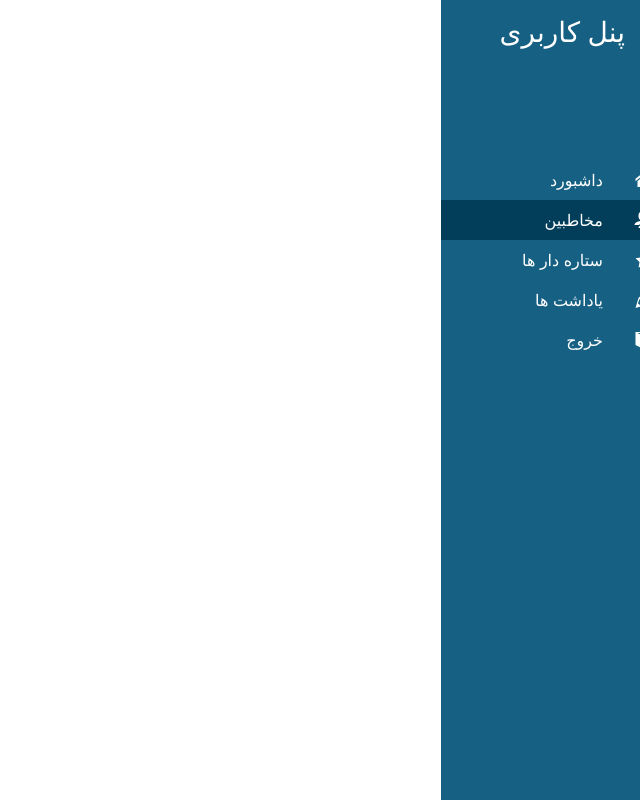
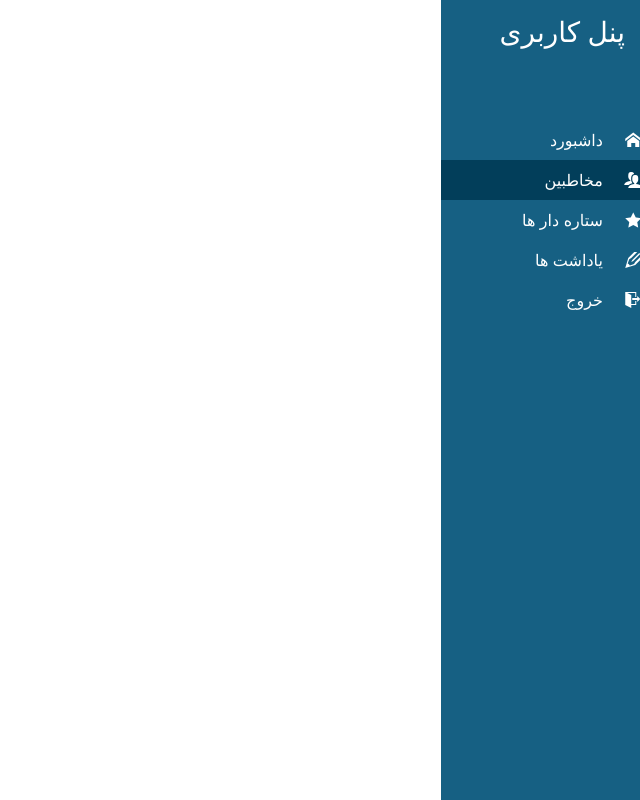
Before and after one commit to lotfazardev/reactPhonebook, a React (Create React App) app: page / in a window 1280 px wide. Shown: the whole page, without its empty margins (640-1280 px from the left). Built offline with nearby package versions, Linux system fonts and the light colour scheme.

Commit message:
adjust space in leftnav

```diff
--- a/src/Components/Navbar/RightNavContainerCompo/RightNavContainer.scss
+++ b/src/Components/Navbar/RightNavContainerCompo/RightNavContainer.scss
@@ -6,10 +6,10 @@
     }
 }
 #nav-row-title{
-    height: 20%;
+    height: 15%;
 }
 #nav-row-items{
-    height: 80%;
+    height: 85%;
 }
 
 @media only screen and (max-width: 991px) {
--- a/src/Components/Navbar/RightNavItemCompo/RightNavItemCompo.js
+++ b/src/Components/Navbar/RightNavItemCompo/RightNavItemCompo.js
@@ -4,8 +4,8 @@ import './RightNavItemCompo.scss'
 function RightLeftNavItems(props) {
     let tmp = props.selected ? "nav-item-selected" : "";
     return (
-        <Col className={"no-padding d-flex align-items-center nav-item col-12 "+ tmp }>
-            <Col className="no-padding col-12 col-lg-4 nav-item d-flex justify-content-center align-items-center">
+        <Col className={"no-padding d-flex justify-content-end align-items-center nav-item col-12 "+ tmp }>
+            <Col className="no-padding col-12 col-lg-3 nav-item d-flex justify-content-center align-items-center">
                 <span className={props.navItemIcon + " navItemIcon"}></span>
             </Col>
             <Col className="no-padding d-none d-md-flex col-lg-8">
```
